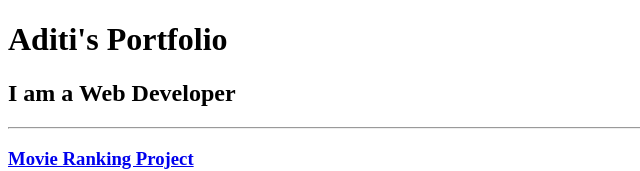
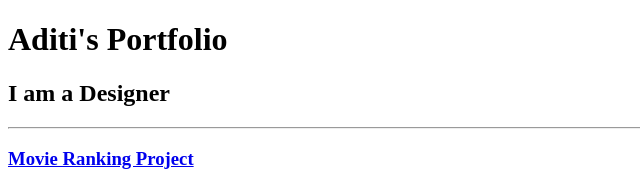
Before and after one commit to aditi94dg/portfolio-html, a plain HTML site: page index.html in a window 1280 px wide. Shown: the top 171 px of the page, without its empty margins (0-640 px from the left). Drawn offline with Linux system fonts and the light colour scheme.

Commit message:
Update index.html

```diff
--- a/index.html
+++ b/index.html
@@ -23,7 +23,7 @@ https://developer.mozilla.org/en-US/docs/Web/HTML/Element/img#attr-height -->
 </head>
 <body>
     <h1>Aditi's Portfolio</h1>
-    <h2>I am a Web Developer</h2>
+    <h2>I am a Designer</h2>
 
     <hr />
 
```
